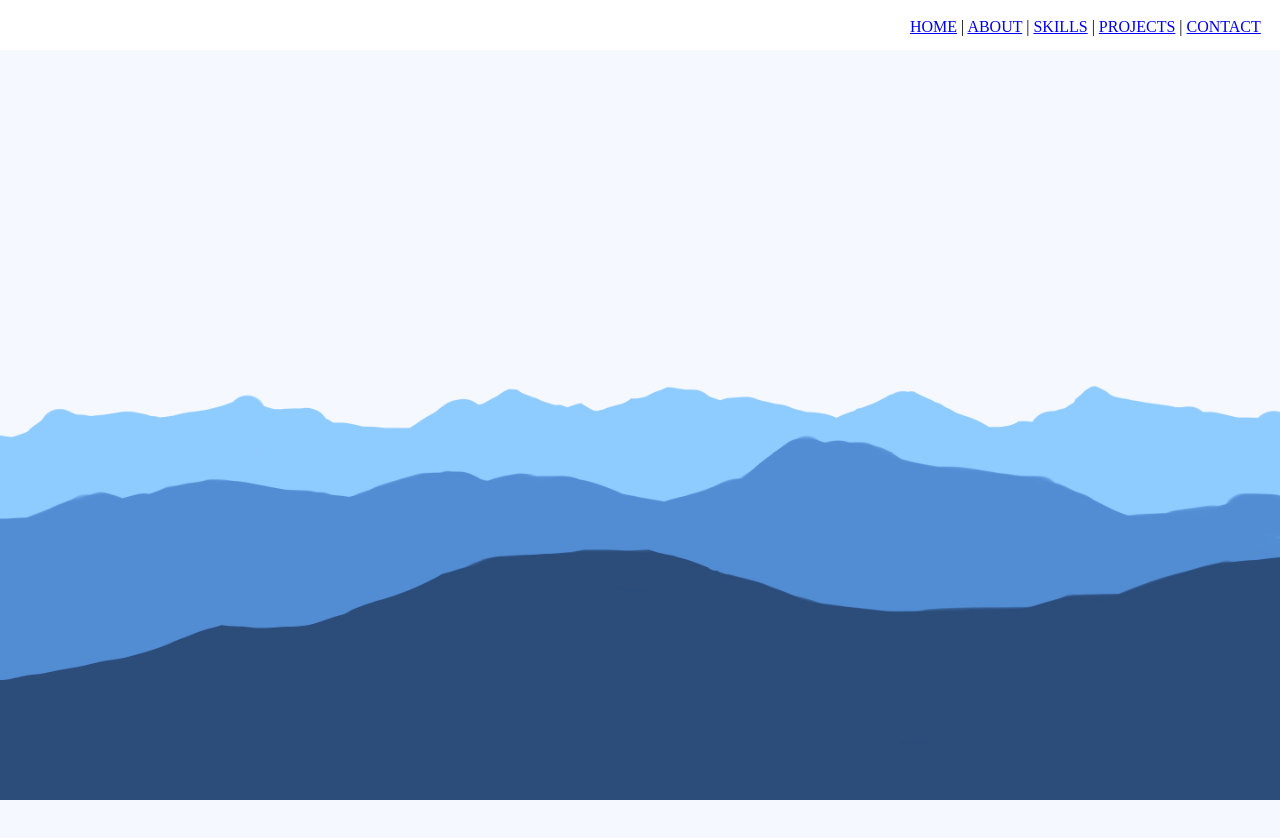
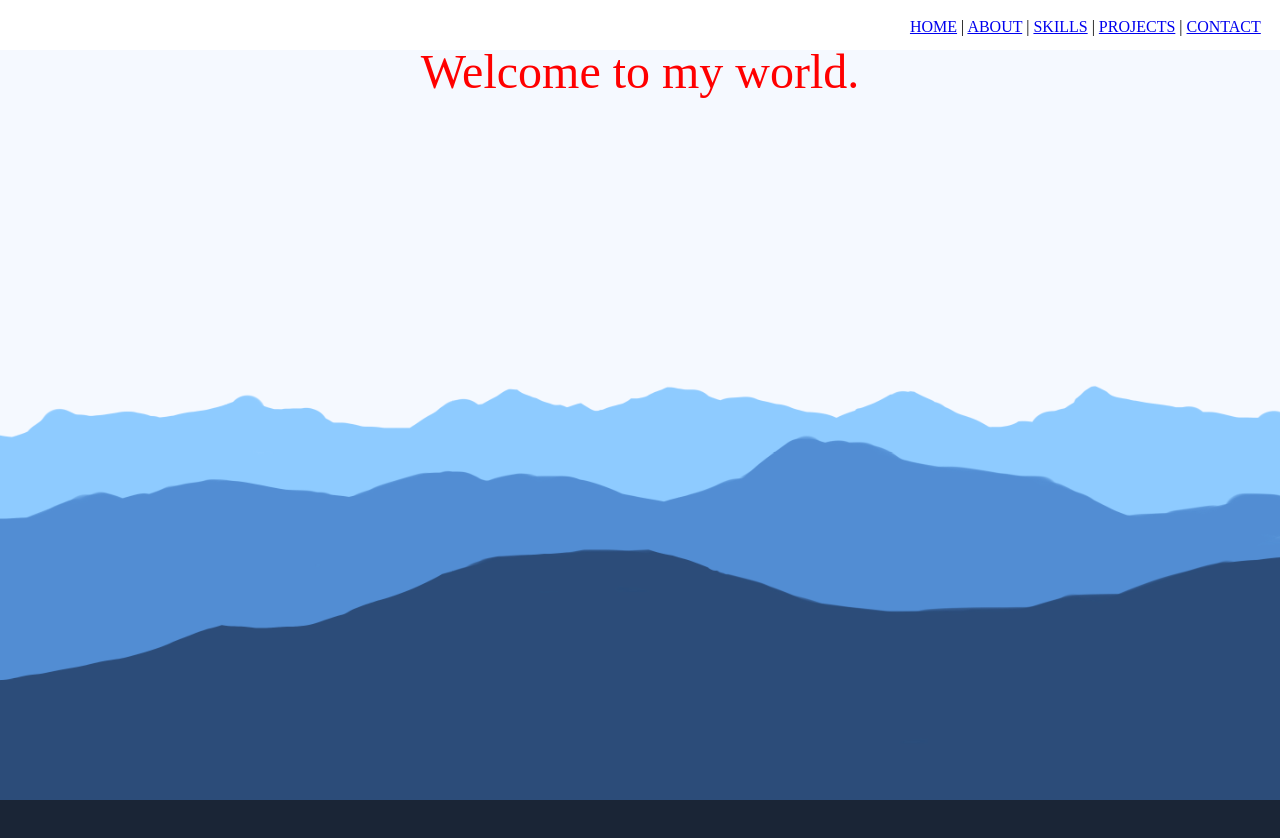
Before and after one commit to minji9360/portfolio, a plain HTML site: page index.html in a window 1280 px wide. Shown: the top 838 px of the page. Before the commit the page ends 800 px from the top, so only its background shows below. Drawn offline with Linux system fonts and the light colour scheme.

Commit message:
refactor: parallax html 구조 수정 및 home title 추가
- 첫 화면의 title을 추가하면서, parallax의 구조를 수정할 필요성을 느낌
- 기존에는 parallax 내에서 home 화면도 다른 화면들과 함께 parallax__main class에 묶여있었음
  하지만 첫 화면에 보여지는 내용들을 parallax__main class로 묶고 나머지 화면은 parallax__contents로 따로 묶는 것이
  구조상 더 알맞고, css를 통해 home class를 꾸미기 더 편하다고 생각하여 그에 맞게 수정

```diff
--- a/index.html
+++ b/index.html
@@ -23,6 +23,7 @@
     <main>
         <div class="cursor"></div>
         <div class="parallax">
+            <div class="parallax__main">
                 <div class="parallax__layer parallax__layer--0">
                     <img src="/images/ocean3.png" />
                 </div>
@@ -32,10 +33,11 @@
                 <div class="parallax__layer parallax__layer--2">
                     <img src="/images/ocean1.png" />
                 </div>
-            <div class="parallax__main">
                 <section id="home">
-                    <h1>Portfolio</h1>
+                    <h1 style="color: red; font-size: 3rem; text-align: center; position:relative; top: 3rem;">Welcome to my world.</h1>
                 </section>
+            </div>
+            <div class="parallax__contents">
                 <section id="about"></section>
                 <section id="skills"></section>
                 <section id="projects"></section>
--- a/style.css
+++ b/style.css
@@ -29,7 +29,7 @@ header nav{
     font-size: 1rem;
 }
 
- .parallax {
+.parallax__main {
     perspective: 100px;
     height: 100vh;
     overflow-x: hidden;
@@ -66,7 +66,7 @@ header nav{
     transform: translateZ(0px) scale(1);
 }
 
-.parallax__main {
+.parallax__contents {
     display: block;
     position: absolute;
     top: 100%;
@@ -75,7 +75,7 @@ header nav{
     z-index: 2;
 }
 
-.parallax section {
+.parallax__contents section {
     background: #1a2536;
     height: 100vh;
 }
```
Lines whose indentation alone changed are shown as unchanged.
